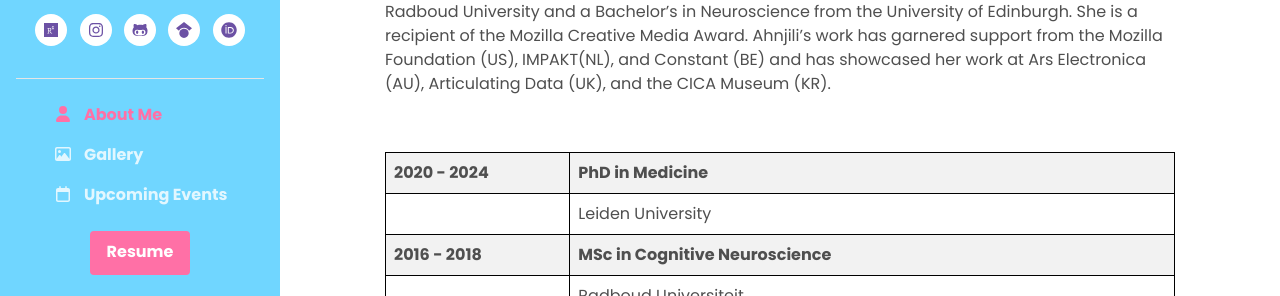
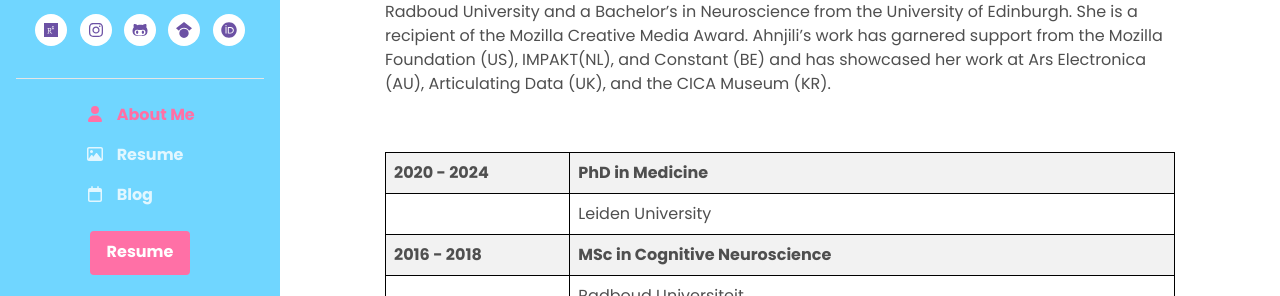
Before and after one commit to Muhammad-Sultan/muhammad-sultan.github.io, a Jekyll site: the page built from _pages/index.md, in a window 1280 px wide. Shown: the part 350-646 px from the top of the page. Built offline with Jekyll 4.4.1, drawn with Linux system fonts in a browser that asks for light colours.

Commit message:
Update _config.yml

```diff
--- a/_config.yml
+++ b/_config.yml
@@ -127,12 +127,20 @@
     url: /
     icon: fa-solid fa-user
   -
-    title: Gallery
-    url: /gallery/
+    title: Resume
+    url: /cv/
     icon: fa-regular fa-image
   -
-    title: Upcoming Events
+    title: Teaching
     url: /events/
+    icon: fa-regular fa-calendar
+     -
+    title: Rsearch
+    url: /research/
+    icon: fa-regular fa-calendar
+     -
+    title: Blog
+    url: /blog/
     icon: fa-regular fa-calendar
 
 navigation_footer:
```
